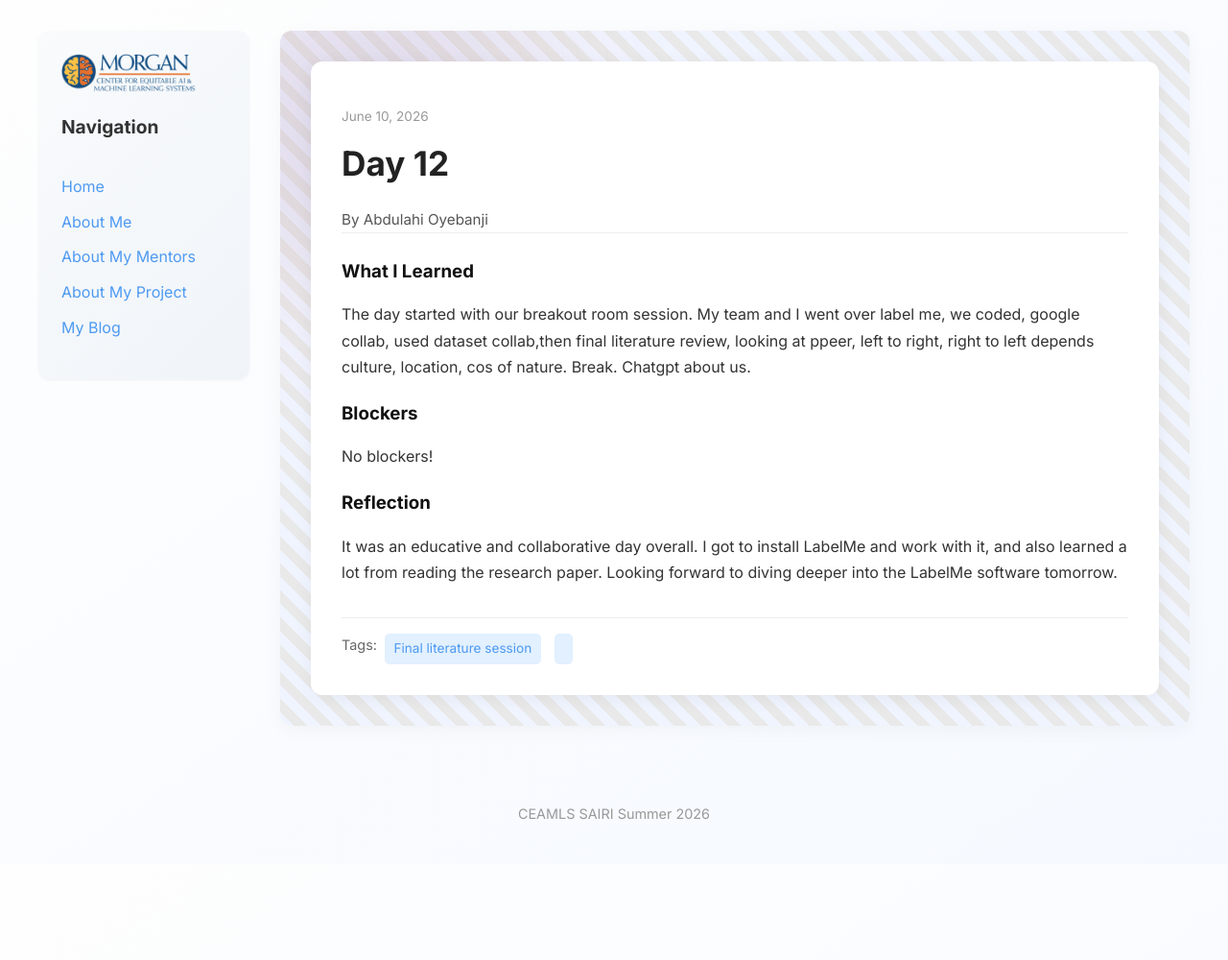
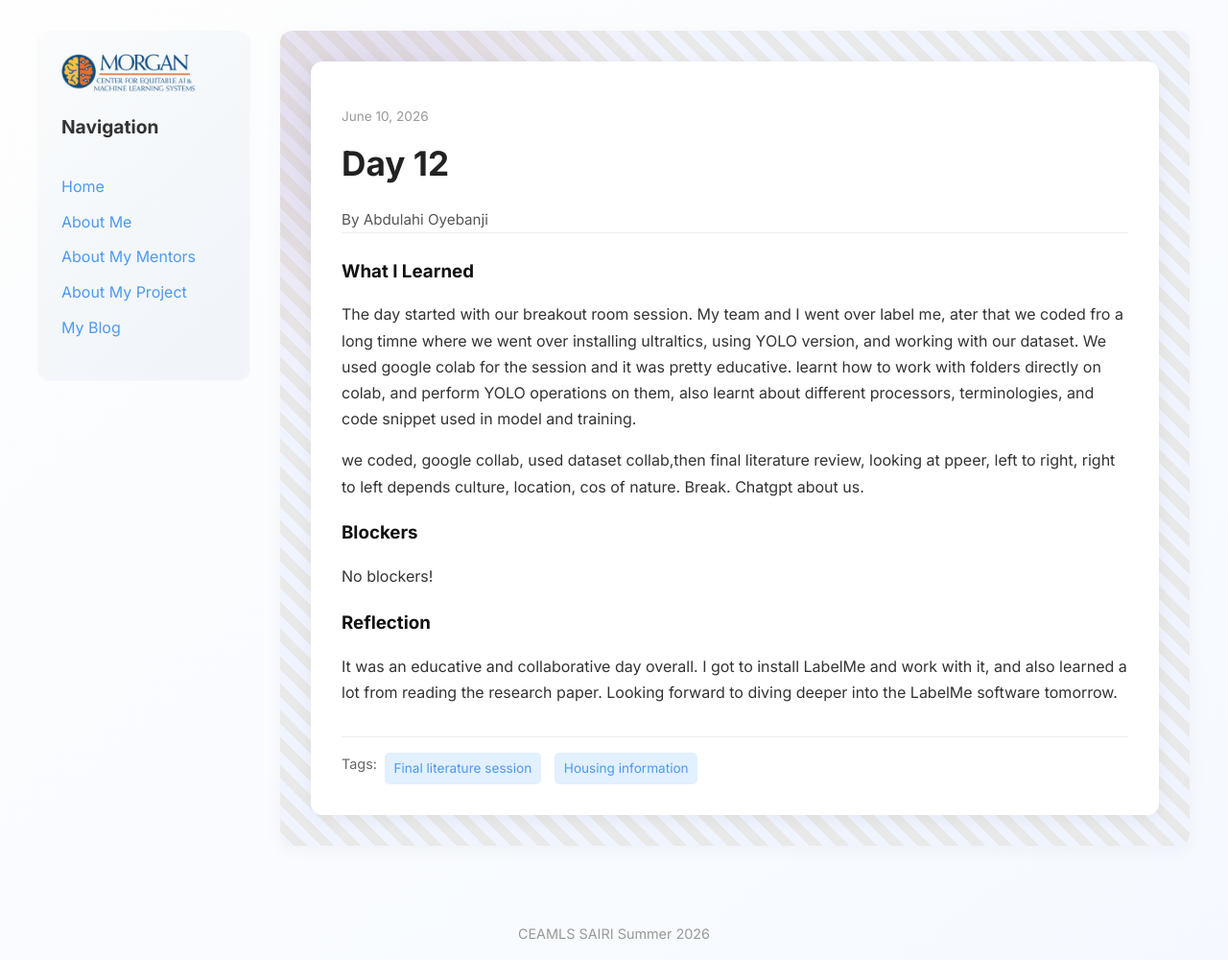
Before and after one commit to abdulahi-banji/abdulahi-banjiceamls26.github.io, a Jekyll site: the page built from _posts/2026-06-10-day-12.md, in a window 1280 px wide. Shown: the whole page at 96% size. Built offline with Jekyll 4.4.1, drawn with Linux system fonts in a browser that asks for light colours; before the commit the page ends 900 px from its top, so only the background shows below that.

Commit message:
yolo session

```diff
--- a/_posts/2026-06-10-day-12.md
+++ b/_posts/2026-06-10-day-12.md
@@ -3,10 +3,15 @@ layout: post
 title: "Day 12"
 date: 2026-06-10
 permalink: /day12.html
-tags: ["Final literature session", ""]
+tags: ["Final literature session","Housing information"]
 
 what_i_learned: |
-  The day started with our breakout room session. My team and I went over label me, we coded, google collab, used dataset collab,then final literature review, looking at ppeer, left to right, right to left depends culture, location, cos of nature. Break. Chatgpt about us.
+  The day started with our breakout room session. My team and I went over label me, ater that we coded fro a long timne where we went over installing ultraltics, using YOLO version, and working with our dataset. We used google colab for the session and it was pretty educative. learnt how to work with folders directly on colab, and perform YOLO operations on them, also learnt about different processors, terminologies, and code snippet used in model and training.
+
+
+
+
+  we coded, google collab, used dataset collab,then final literature review, looking at ppeer, left to right, right to left depends culture, location, cos of nature. Break. Chatgpt about us.
 
 blockers: |
   No blockers!
```
